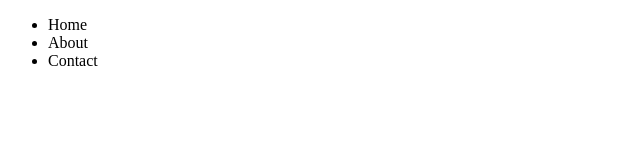
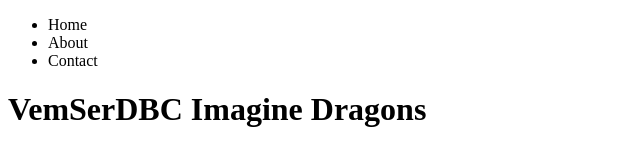
Before and after one commit to Danieljacon/vemserdbc-imaginedragons, a plain HTML site: page index.html in a window 1280 px wide. Shown: the whole page, without its empty margins (0-640 px from the left). Drawn offline with Linux system fonts and the light colour scheme.

Commit message:
adição do corpo ao html

```diff
--- a/index.html
+++ b/index.html
@@ -23,6 +23,9 @@
         </ul>
     </header>
     <main>
+        <div>
+            <h1>VemSerDBC Imagine Dragons</h1>
+        </div>
     </main>
 </body>
 
```
